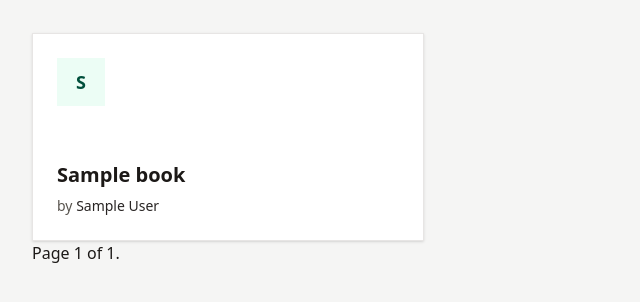
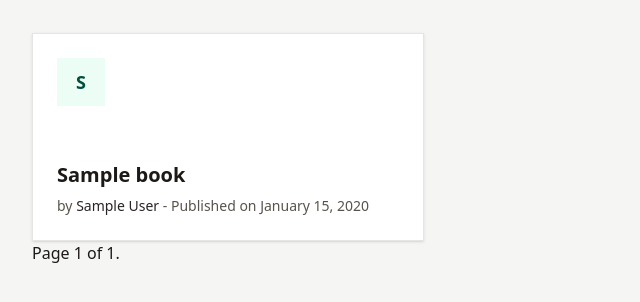
Before and after one commit to MGDjimison/django_big_data, a Django app: page / in a window 1280 px wide. Shown: the part 228-530 px from the top of the page, without its empty margins (0-640 px from the left). Run offline with Django 5.2, Linux system fonts and the light colour scheme; tables that the repository leaves empty hold one stand-in row (values such as "Sample post").

Commit message:
basic caching

```diff
--- a/books/views.py
+++ b/books/views.py
@@ -1,11 +1,13 @@
 from django.views.generic.list import ListView
+from django.utils.decorators import method_decorator
+from django.views.decorators.cache import cache_page
 
 from books.models import Book
 
-
+@method_decorator(cache_page(60 * 15), name='dispatch')  # Cache the view for 15 minutes
 class BookListView(ListView):
     model = Book
-    queryset = Book.objects.select_related('author')
+    queryset = Book.objects.select_related('author').all()
     template_name = 'books_list.html'
     context_object_name = 'books'
     ordering = ['-published_date']
--- a/templates/books_list.html
+++ b/templates/books_list.html
@@ -26,7 +26,7 @@
                         </div>
                         <div>
                             <h2 class="text-xl font-semibold leading-snug group-hover:text-emerald-900">{{ book.title }}</h2>
-                            <p class="mt-2 text-sm text-stone-600">by <span class="font-medium text-stone-800">{{ book.author }}</span></p>
+                            <p class="mt-2 text-sm text-stone-600">by <span class="font-medium text-stone-800">{{ book.author }}</span> - Published on {{ book.published_date|date:"F j, Y" }}</p>
                         </div>
                     </article>
                 {% endfor %}
```
